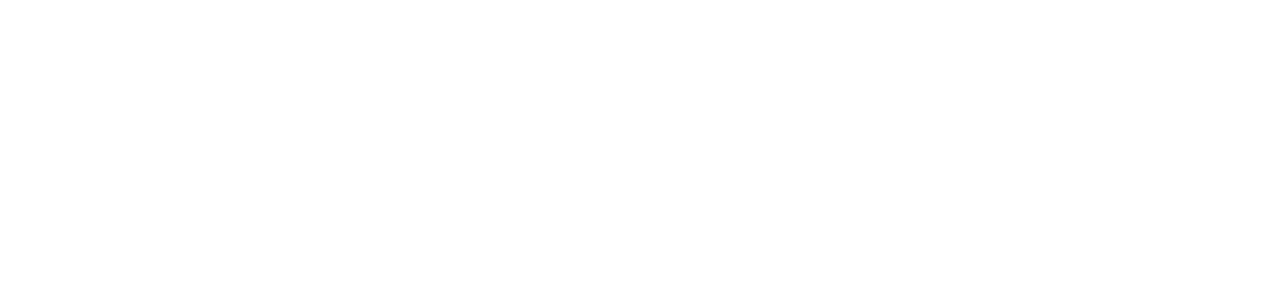
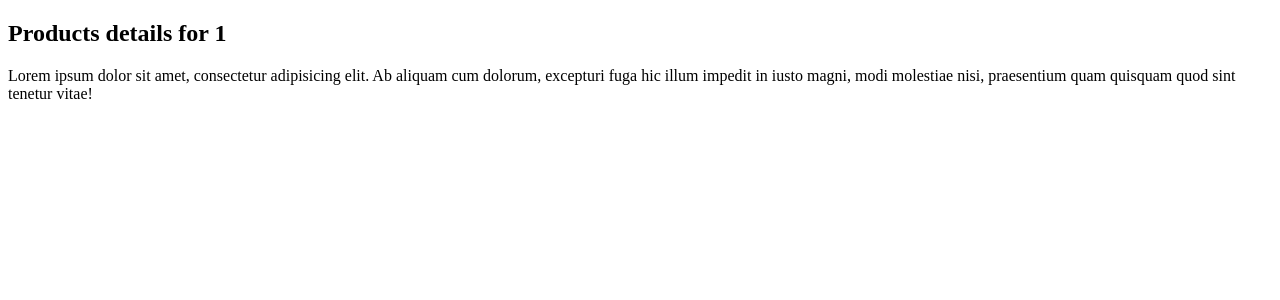
Before and after one commit to glpzzz/nuxt-dojo, a Nuxt app: page /products/1 in a window 1280 px wide. Before the commit this address had no page. Shown: the top 300 px of the page. Built offline with nearby package versions, Linux system fonts and the light colour scheme.

Commit message:
End of lesson 4

```diff
--- /dev/null
+++ b/pages/products/[id].vue
@@ -0,0 +1,13 @@
+<template>
+  <h2>Products details for {{ id }}</h2>
+  <p>Lorem ipsum dolor sit amet, consectetur adipisicing elit. Ab aliquam cum dolorum, excepturi fuga hic illum impedit
+    in iusto magni, modi molestiae nisi, praesentium quam quisquam quod sint tenetur vitae!</p>
+</template>
+
+<script setup>
+const {id} = useRoute().params
+</script>
+
+<style scoped>
+
+</style>
```
